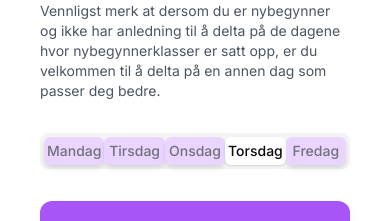
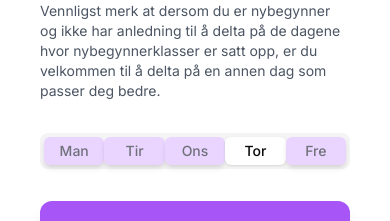
Before and after one commit to HansMariusAndreassen/haugesund-karateklubb, a Next.js app: page / in a window 390 px wide. Shown: the part 1160-1381 px from the top of the page. Built offline with nearby package versions, Linux system fonts and the light colour scheme.

Commit message:
Adds abbreviation on days for smaller screens

```diff
--- a/src/components/Classes/Classes.tsx
+++ b/src/components/Classes/Classes.tsx
@@ -6,42 +6,45 @@ import { Tabs, TabsContent, TabsList, TabsTrigger } from "@/components/ui/tabs";
 import { scheduleData } from "./scheduleData";
 
 const days = [
-  "Søndag",
-  "Mandag",
-  "Tirsdag",
-  "Onsdag",
-  "Torsdag",
-  "Fredag",
-  "Lørdag",
+  { full: "Søndag", abbr: "Søn" },
+  { full: "Mandag", abbr: "Man" },
+  { full: "Tirsdag", abbr: "Tir" },
+  { full: "Onsdag", abbr: "Ons" },
+  { full: "Torsdag", abbr: "Tor" },
+  { full: "Fredag", abbr: "Fre" },
+  { full: "Lørdag", abbr: "Lør" },
 ];
 
 export default function Classes() {
   const [currentDay, setCurrentDay] = useState(() => {
     const today = new Date().getDay();
-    return days[today] === "Lørdag" || days[today] === "Søndag"
+    return days[today].full === "Lørdag" || days[today].full === "Søndag"
       ? "Mandag"
-      : days[today];
+      : days[today].full;
   });
 
   return (
     <div className="mx-auto px-4 py-8">
       <h2 className="text-xl sm:text-3xl font-bold mb-6 text-center">
         Timeplan i Dojo
-      </h2>{" "}
+      </h2>
       <p className="text-sm text-gray-600 pb-8">
         Vennligst merk at dersom du er nybegynner og ikke har anledning til å
         delta på de dagene hvor nybegynnerklasser er satt opp, er du velkommen
         til å delta på en annen dag som passer deg bedre.
       </p>
       <Tabs value={currentDay} onValueChange={setCurrentDay} className="w-full">
-        <TabsList className="grid w-full grid-cols-5 mb-8 ">
+        <TabsList className="grid w-full grid-cols-5 mb-8">
           {scheduleData.map((day) => (
             <TabsTrigger
               key={day.day}
               value={day.day}
               className="text-sm sm:text-base shadow-md bg-purple-200"
             >
-              {day.day}
+              <span className="hidden sm:inline">{day.day}</span>
+              <span className="sm:hidden">
+                {days.find((d) => d.full === day.day)?.abbr}
+              </span>
             </TabsTrigger>
           ))}
         </TabsList>
```
